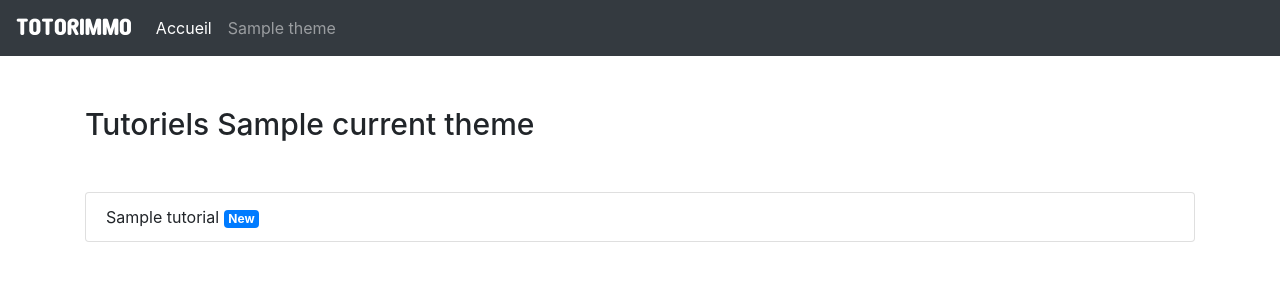
After one commit to thomas-v/blog, a Django app: template visual/templates/visual/list.html in a window 1280 px wide. The commit adds this page. Shown: the top 300 px of the page. Run offline with Django 3.2, Linux system fonts and the light colour scheme; the template is opened without the code that fills it: most values are stand-ins (such as "Sample title", 1, 10 or a date in 2020); some libraries are stand-ins or nearby versions.

Commit message:
liste de tutoriels

```diff
--- a/visual/admin.py
+++ b/visual/admin.py
@@ -3,3 +3,4 @@ from visual import models
 
 # Register your models here.
 admin.site.register(models.Theme)
+admin.site.register(models.Tutorial)
--- a/visual/static/visual/style.css
+++ b/visual/static/visual/style.css
@@ -10,14 +10,15 @@
     font-family: "Brand", serif;
 }
 
-/* INTRO */
-#intro{
+#intro,#list{
     margin-top:50px;
 }
-#intro-title{
+#intro-title,#list-title{
     display:block;
     font-size:30px;
 }
+
+/* INTRO */
 #intro-detail{
     display:block;
     font-size:20px;
@@ -48,3 +49,8 @@
     width:150px;
     height:150px;
 }
+
+/* list tutorials */
+.list-group{
+    margin-top:50px;
+}
--- a/visual/templates/visual/index.html
+++ b/visual/templates/visual/index.html
@@ -15,7 +15,7 @@
               <div class="card-body">
                 <h5 class="card-title">{{theme.name}}</h5>
                 <p class="card-text">{{theme.description}}</p>
-                <a href="#" class="btn btn-primary">Tutoriels</a>
+                <a href="{% url 'tutoriels' theme.id %}" class="btn btn-primary">Tutoriels</a>
               </div>
             </div>
           </div>
--- /dev/null
+++ b/visual/templates/visual/list.html
@@ -0,0 +1,19 @@
+{% extends 'visual/base.html' %}
+
+{% block content %}
+    <div class="row" id="list">
+        <div class="col">
+            <h2 id="intro-title">Tutoriels {{currentTheme.name}}</h2>
+                <ul class="list-group">
+                    {% for tutorial in tutorials %}
+                        <li class="list-group-item">
+                            <span id="list-tutorial-title">{{tutorial.name}}</span>
+                            {% if tutorial.date|date:"Y-m-d" > week_ago|date:"Y-m-d" %}
+                                <span class="badge badge-primary">New</span>
+                            {% endif %}
+                        </li>
+                    {% endfor %}
+                </ul>
+        </div>
+    </div>
+{% endblock %}
--- a/visual/urls.py
+++ b/visual/urls.py
@@ -4,4 +4,5 @@ from . import views
 
 urlpatterns = [
     path('', views.index, name='index'),
+    path('tutoriels/<int:id>/', views.listTutorials, name='tutoriels'),
 ]
```
Also changed, not shown: visual/models.py (+9 -0 lines), visual/views.py (+19 -1 lines).
